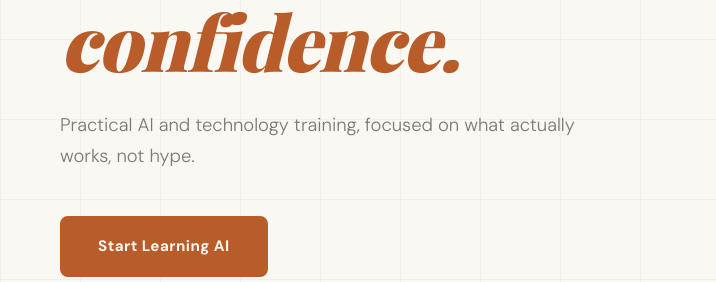
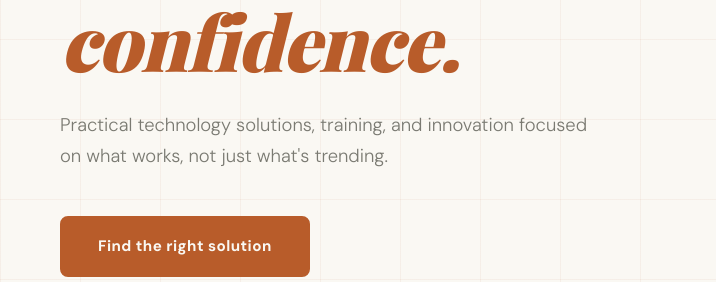
Before and after one commit to Cloxeer/E.M.-TechnologiesLLC, a plain HTML site: page docs/index.html in a window 1280 px wide. Shown: the part 521-803 px from the top of the page, 0-716 px from the left. Drawn offline with nearby package versions, Linux system fonts and the light colour scheme; a web font is replaced by a local one.

Commit message:
Revise hero section content for clarity and focus
Updated the hero section text to better reflect the services offered.

```diff
--- a/docs/index.html
+++ b/docs/index.html
@@ -926,9 +926,9 @@
       <div class="hero-content">
         <div data-halite-path='["custom","homeHero","div1"]' class="hero-tag">E.M. Technologies</div>
         <h1 data-halite-path='["custom","homeHero","h11"]' data-halite-rich="true">Empowering you to use<br/>technology with <em>confidence.</em></h1>
-        <p data-halite-path='["custom","homeHero","p1"]' class="hero-sub">Practical AI and technology training, focused on what actually works, not hype.</p>
+        <p data-halite-path='["custom","homeHero","p1"]' class="hero-sub">Practical technology solutions, training, and innovation focused on what works, not just what's trending.</p>
         <div class="hero-actions">
-          <a data-halite-path='["custom","homeHero","a1"]' class="btn-primary" href="services.html">Start Learning AI</a>
+          <a data-halite-path='["custom","homeHero","a1"]' class="btn-primary" href="services.html">Find the right solution</a>
           <a href="https://outlook.office.com/bookwithme/user/b39c839553ef44fdbba2a4145031fd4b@emaitechnologies.com?anonymous&ismsaljsauthenabled&ep=plink" class="btn-secondary" target="_blank">Book a Free 30-Minute Discovery
             Call</a>
         </div>
```
